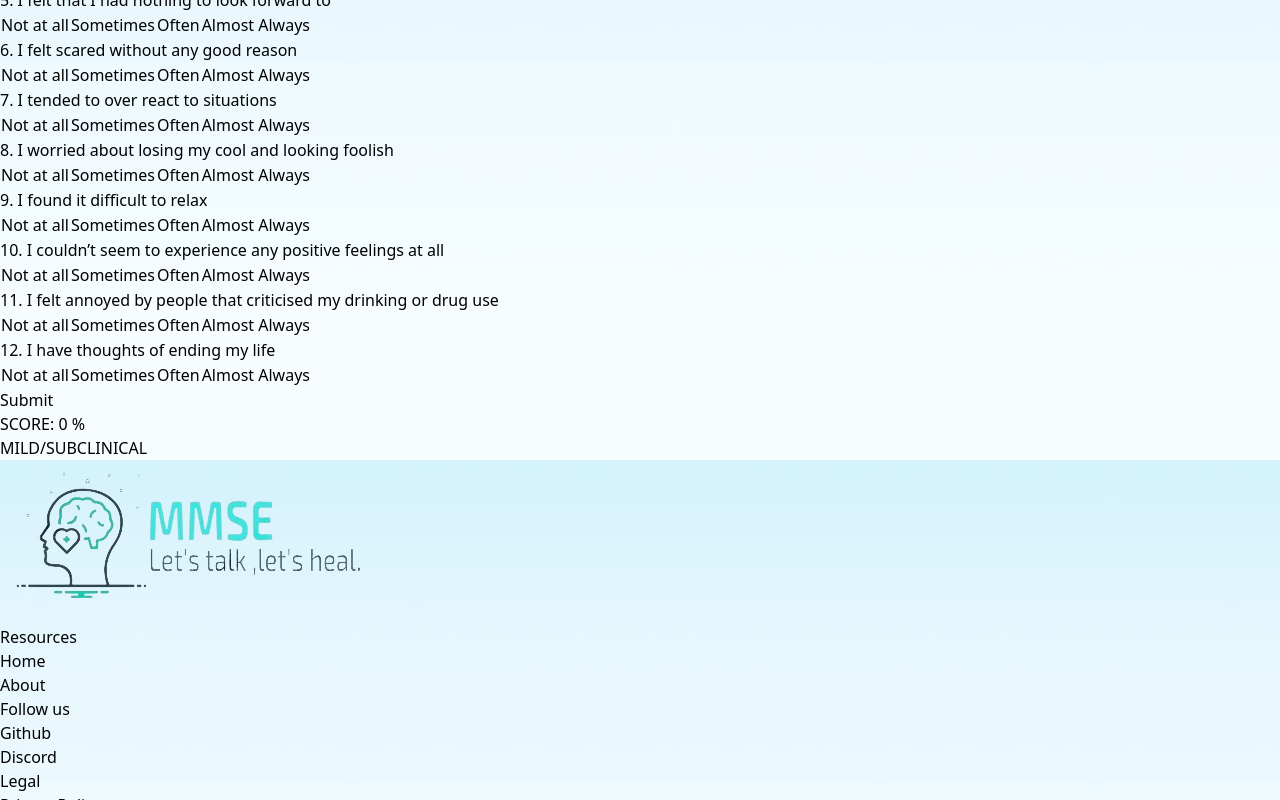
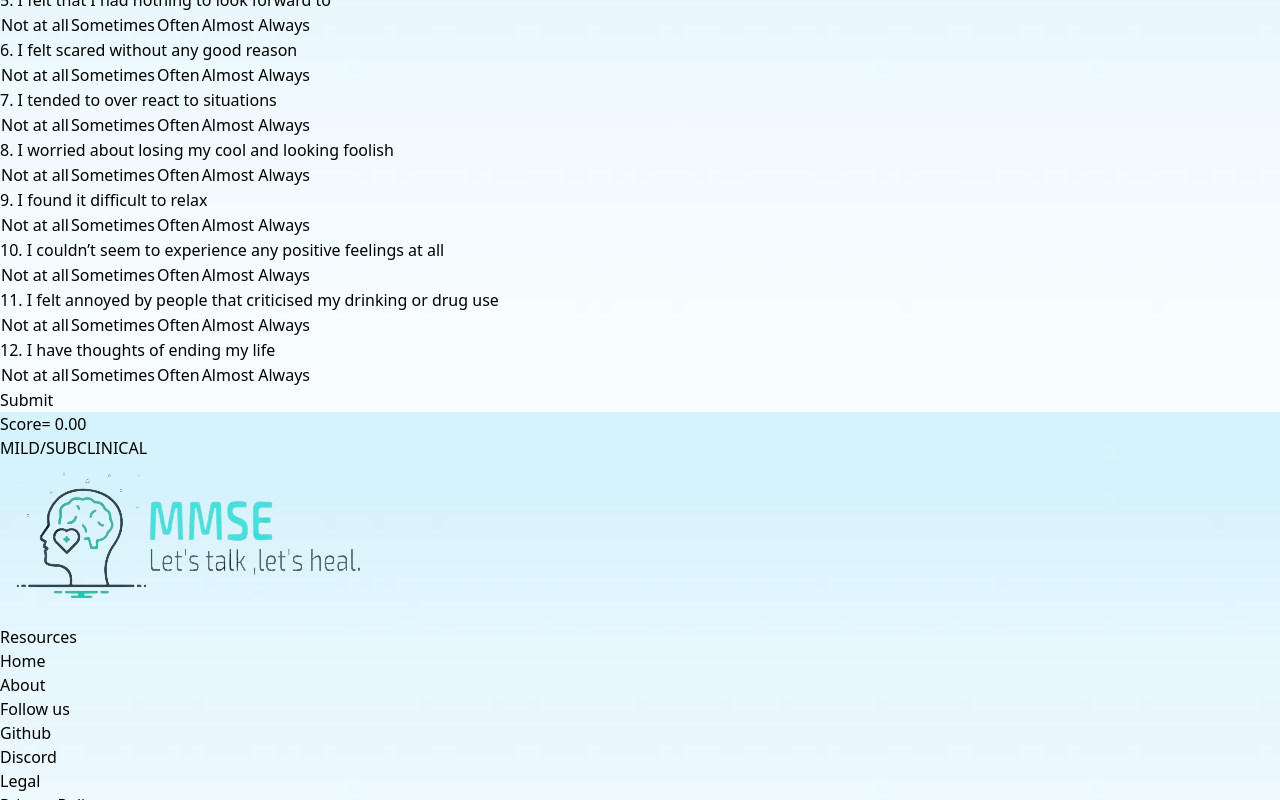
Before and after one commit to santoshshresthasaiju/BMC_IICQuest, a React (Vite) app in the folder frontend/: page /assessment in a window 1280 px wide. Both pictures are taken after a click on the button "Submit". Shown: the part 545-1345 px from the top of the page. Built offline with nearby package versions, Linux system fonts and the light colour scheme; no server answers.

Commit message:
MM-TASK-7 codeupdated

```diff
--- a/frontend/src/Dashboardes/Assessment/Assessment.jsx
+++ b/frontend/src/Dashboardes/Assessment/Assessment.jsx
@@ -57,7 +57,7 @@ export default function Assessment() {
   return (
     <div className="bg-no-repeat bg-cover" style={{ backgroundImage: `url(${bgImage})` }}>
       <div className="w-full flex flex-col justify-center items-center px-11">
-        <h1 className="font-bold p-9 text-2xl text-teal-500">
+        <h1 className="font-bold p-9 text-2xl text-black">
           Administer Psychological Questionnaires <br /> Track Outcomes, Inform Treatment
         </h1>
         <div className="border-teal-300 flex flex-col items-center justify-center shadow-2xl shadow-emerald-900 w-3/4 py-5">
@@ -102,11 +102,11 @@ export default function Assessment() {
         </div>
       </div>
       {submitted && (
-        <div className="py-20 font-bold text-teal-400 bg-gray-600 px-40">
-          <h1 className="text-5xl">SCORE: {(score / 30) * 100} %</h1>
+        <div className="py-20 font-bold text-teal-400 bg-gray-600 px-40 bg-no-repeat bg-cover" style={{ backgroundImage: `url(${bgImage})` }}>
+          <h1 className="text-5xl"> {()=>setScore(score) } Score= {score.toFixed(2)}</h1>
           <p className="text-5xl">
-            {score <= 83 ? 'MILD/SUBCLINICAL' :
-             score >= 84 && score <= 99.8 ? 'MODERATE' :
+            {score <= 6 ? 'MILD/SUBCLINICAL' :
+             score >= 7 && score <= 12 ? 'MODERATE' :
              'SEVERE'}
           </p>
         </div>
--- a/frontend/src/Dashboardes/ClientService/ClientService.jsx
+++ b/frontend/src/Dashboardes/ClientService/ClientService.jsx
@@ -84,8 +84,11 @@ export default function ClientService() {
               <button className="text-white bg-teal-500 border-0 py-2 px-8 focus:outline-none hover:bg-teal-600 rounded text-lg">
                 Submit
               </button>
+
             </form>
+
           </div>
+         {submitted && <h1 className="font-semibold">PLEASE, Go to the service</h1>}
         </div>
       </section>
     </div>
```
